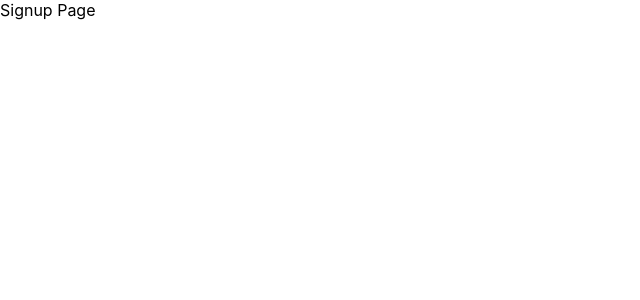
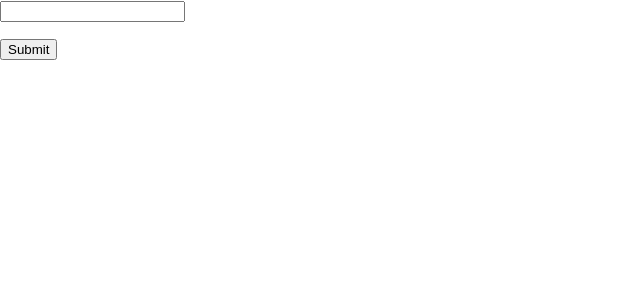
Before and after one commit to rootux/tic-tac-toe, a React (Create React App) app: page /signup in a window 1280 px wide. Shown: the top 300 px of the page, without its empty margins (0-640 px from the left). Built offline with nearby package versions, Linux system fonts and the light colour scheme.

Commit message:
- Added jwt token - Added signup route + redirect to game route - Added validation when user signup

```diff
--- a/package.json
+++ b/package.json
@@ -3,6 +3,7 @@
   "version": "0.1.0",
   "private": true,
   "dependencies": {
+    "@hookform/resolvers": "^2.7.1",
     "@testing-library/jest-dom": "^5.14.1",
     "@testing-library/react": "^11.2.7",
     "@testing-library/user-event": "^12.8.3",
@@ -10,14 +11,17 @@
     "@types/node": "^12.20.18",
     "@types/react": "^17.0.15",
     "@types/react-dom": "^17.0.9",
+    "axios": "^0.21.1",
     "lodash-es": "^4.17.21",
     "react": "^17.0.2",
     "react-dom": "^17.0.2",
+    "react-hook-form": "^7.12.2",
     "react-router-dom": "^5.2.0",
     "react-scripts": "4.0.3",
     "router": "^1.3.5",
     "typescript": "^4.3.5",
-    "web-vitals": "^1.1.2"
+    "web-vitals": "^1.1.2",
+    "yup": "^0.32.9"
   },
   "scripts": {
     "start": "react-scripts start",
--- /dev/null
+++ b/src/config/config.ts
@@ -0,0 +1,3 @@
+export default {
+  SERVER_URL: "https://d9u7x85vp9.execute-api.us-east-2.amazonaws.com/production"
+}
--- a/src/pages/game/Game.tsx
+++ b/src/pages/game/Game.tsx
@@ -3,7 +3,7 @@ import React from 'react';
 const Game = () => {
   return (
     <div>
-      Sign up
+      The game is on
     </div>
   );
 }
--- a/src/routes.tsx
+++ b/src/routes.tsx
@@ -12,7 +12,7 @@ const NotFound404 = lazy(() => import('./pages/404/404'));
 export const Routes: React.FC = () => {
     return (
         <Switch>
-            <PrivateRoute exact component={Game} path='/game'/>
+            <PrivateRoute component={Game} path='/game'/>
             <PublicRoute restricted={true} component={Signup} path='/signup'/>
             <PublicRoute restricted={false} component={Home} path='/'/>
             <PublicRoute restricted={false} component={NotFound404} path="*"/>
--- a/src/shared/auth.ts
+++ b/src/shared/auth.ts
@@ -1,13 +1,24 @@
 import { isEmpty } from 'lodash-es'
+import config from '../config/config'
+import axios from 'axios'
 
-function getAuthUser() {
-    const jwt = window.localStorage.getItem('jwtToken')
-    if (!jwt) return {}
-    return JSON.parse(atob(jwt))
+function getToken() {
+    const jwtToken = window.localStorage.getItem('jwtToken')
+    return jwtToken
 }
 
+export function checkAuth() {
+    const token = getToken()
+    axios.defaults.headers.common['Authorization'] = `Bearer ${token}`
+    return !isEmpty(token)
+}
 
-export function checkAuth() {
-    const authUser = getAuthUser()
-    return (authUser && !isEmpty(authUser))
+export async function login(email:string) {
+  const req = await axios.post(`${config.SERVER_URL}/auth`, {
+    email,
+  })
+  const {token} = req.data //TODO: check for invalid email
+  axios.defaults.headers.common['Authorization'] = `Bearer ${token}`
+  window.localStorage.setItem('jwtToken', token)
+  return req.data
 }
--- a/src/ui/Signup/Signup.tsx
+++ b/src/ui/Signup/Signup.tsx
@@ -1,11 +1,37 @@
-import React from 'react';
+import React from 'react'
+import {SubmitHandler, useForm} from "react-hook-form"
+import { yupResolver } from '@hookform/resolvers/yup'
+import * as yup from "yup"
+import { login } from '../../shared/auth'
+import { useHistory } from 'react-router-dom';
+
+const schema = yup.object().shape({
+  email: yup.string().email().required(),
+})
+
+interface FormInputs {
+  email: string
+}
 
 const Signup = () => {
-    return (
-        <div>
-            Signup Page
-        </div>
-    )
+  const { register, handleSubmit, formState: { errors } } = useForm<FormInputs>({
+    resolver: yupResolver(schema)
+  })
+  const history = useHistory();
+  const onSubmit = async (data: FormInputs) => {
+    const result = await login(data.email)
+    if(result.success) {
+      history.push("/game");
+    }
+    console.log(result)
+  }
+  return (
+    <form onSubmit={handleSubmit(onSubmit)}>
+      <input {...register("email")} />
+      <p>{errors.email?.message}</p>
+      <input type="submit" />
+    </form>
+  )
 }
 
-export default Signup;
+export default Signup
```
Also changed, not shown: 1 other file (tests, documents, lock files or other folders).
